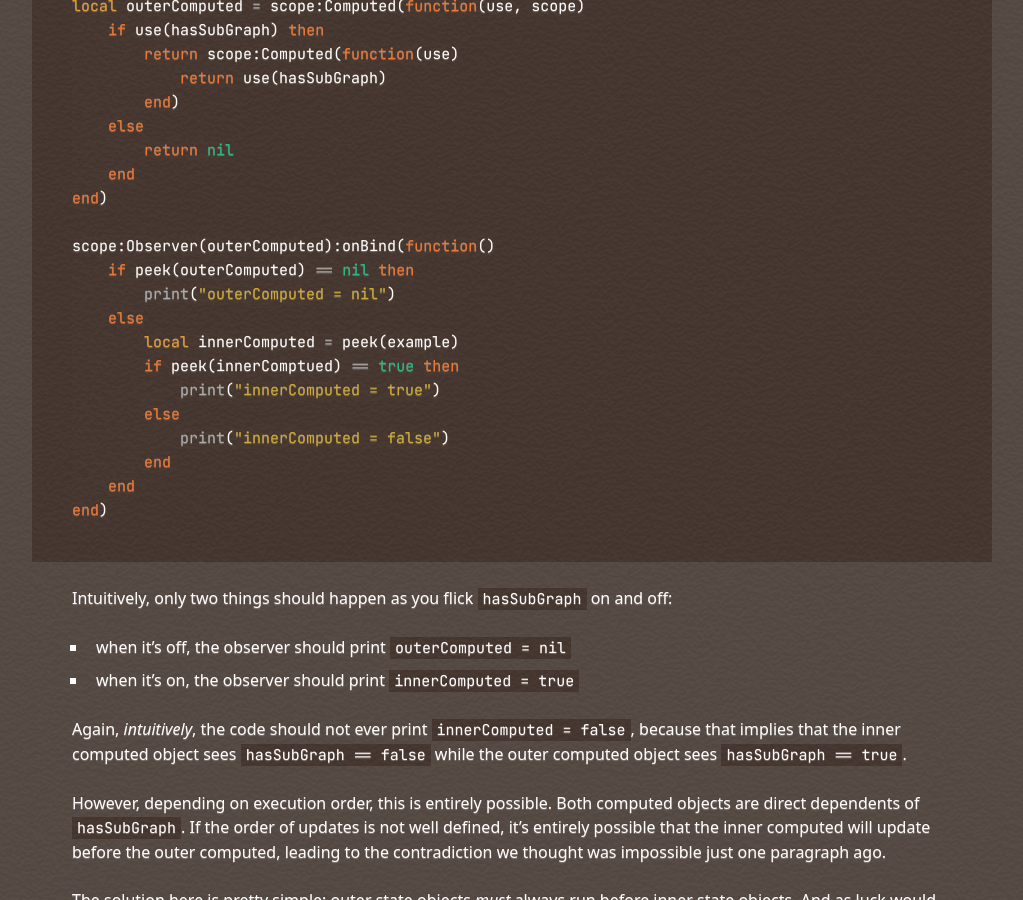
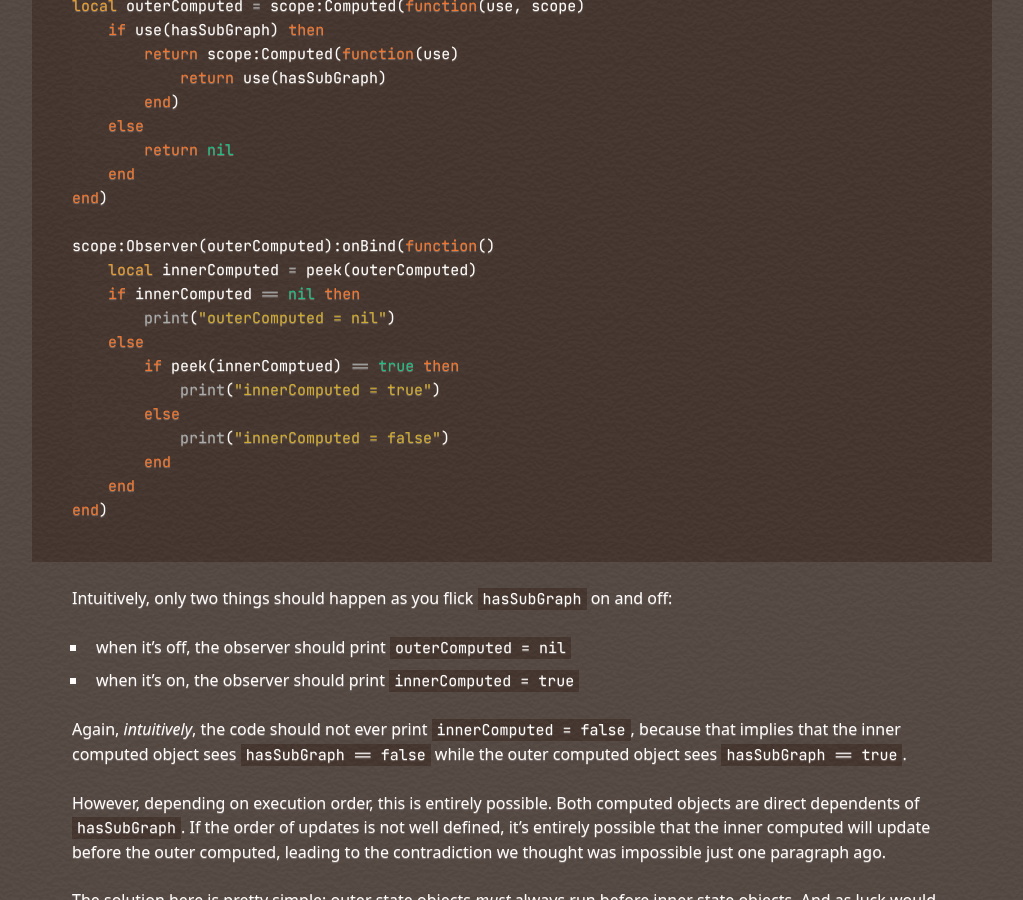
Before and after one commit to dphfox/technical-fluff, a Jekyll site: the page built from _posts/2024-07-14-glitches-in-dynamic-reactive-graphs.md, in a window 1280 px wide and 900 px high, scrolled down 790 px. Shown: the whole window, without its empty margins (128-1151 px from the left). Built offline with Jekyll 4.4.1, drawn with Linux system fonts in a browser that asks for light colours; some web fonts are replaced.

Commit message:
vault backup: 2024-07-14 21:54:00

```diff
--- a/_posts/2024-07-14-glitches-in-dynamic-reactive-graphs.md
+++ b/_posts/2024-07-14-glitches-in-dynamic-reactive-graphs.md
@@ -27,10 +27,10 @@ local outerComputed = scope:Computed(function(use, scope)
 end)
 
 scope:Observer(outerComputed):onBind(function()
-	if peek(outerComputed) == nil then
+	local innerComputed = peek(outerComputed)
+	if innerComputed == nil then
 		print("outerComputed = nil")
 	else
-		local innerComputed = peek(example)
 		if peek(innerComptued) == true then
 			print("innerComputed = true")
 		else
```
